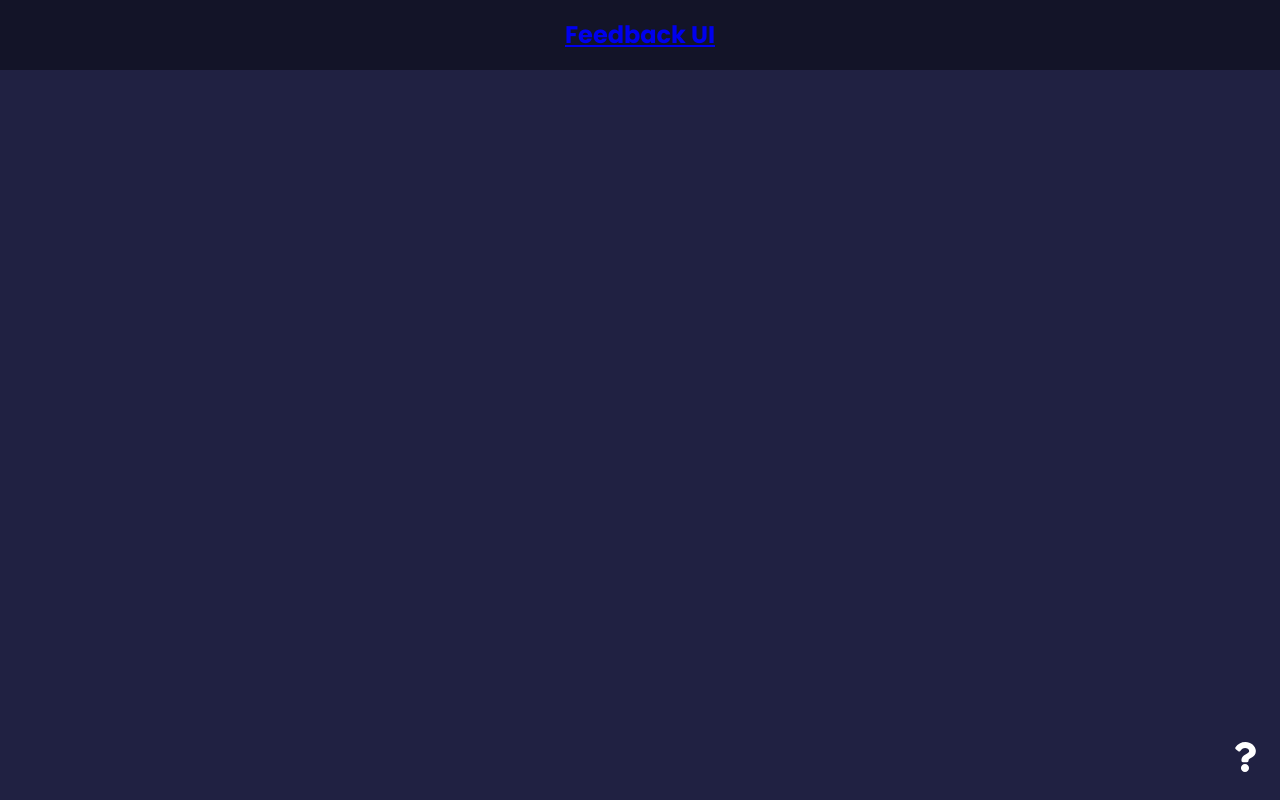
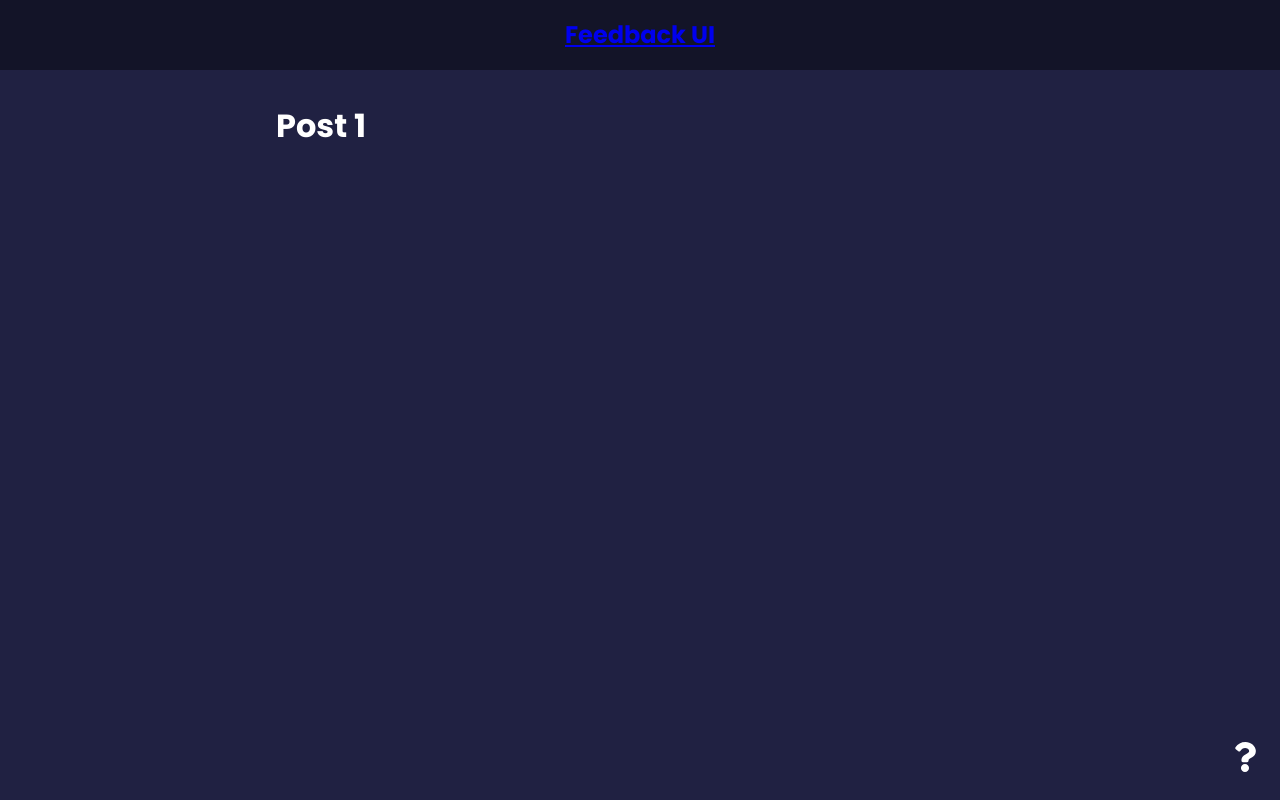
Before and after one commit to s-palmer/feedback-app, a React (Create React App) app: page /post/1 in a window 1280 px wide. Before the commit this address had no page. Built offline with nearby package versions, Linux system fonts and the light colour scheme.

Commit message:
playing with useparams

```diff
--- a/src/App.js
+++ b/src/App.js
@@ -5,6 +5,7 @@
 import FeedbackForm from "./components/FeedbackForm";
 import AboutPage from "./pages/AboutPage";
 import AboutIconLink from "./components/AboutIconLink";
+import Post from "./components/Post";
 import { BrowserRouter as Router, Route, Routes } from "react-router-dom";
 import { useState } from "react";
 import { v4 as uuidv4 } from "uuid";
@@ -44,6 +45,7 @@
           ></Route>
 
           <Route path="/about" element={<AboutPage />} />
+          <Route path="/post/:id" element={<Post />} />
         </Routes>
         <AboutIconLink />
       </div>
--- /dev/null
+++ b/src/components/Post.jsx
@@ -0,0 +1,14 @@
+
+import { useParams } from 'react-router-dom'
+
+function Post() {
+  const params = useParams();
+
+  return (
+    <div>
+      <h1>Post {params.id}</h1>
+    </div>
+  )
+}
+
+export default Post
```
